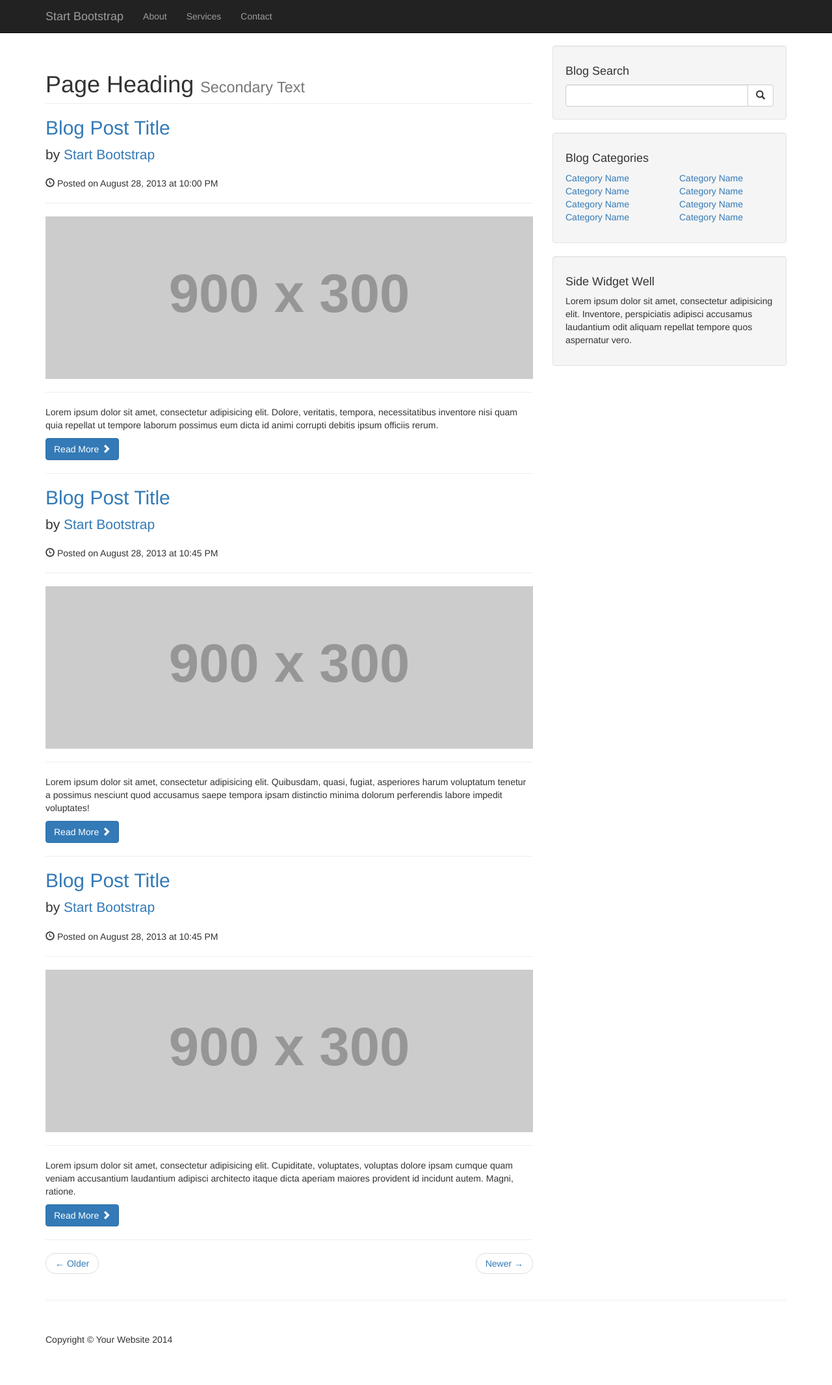
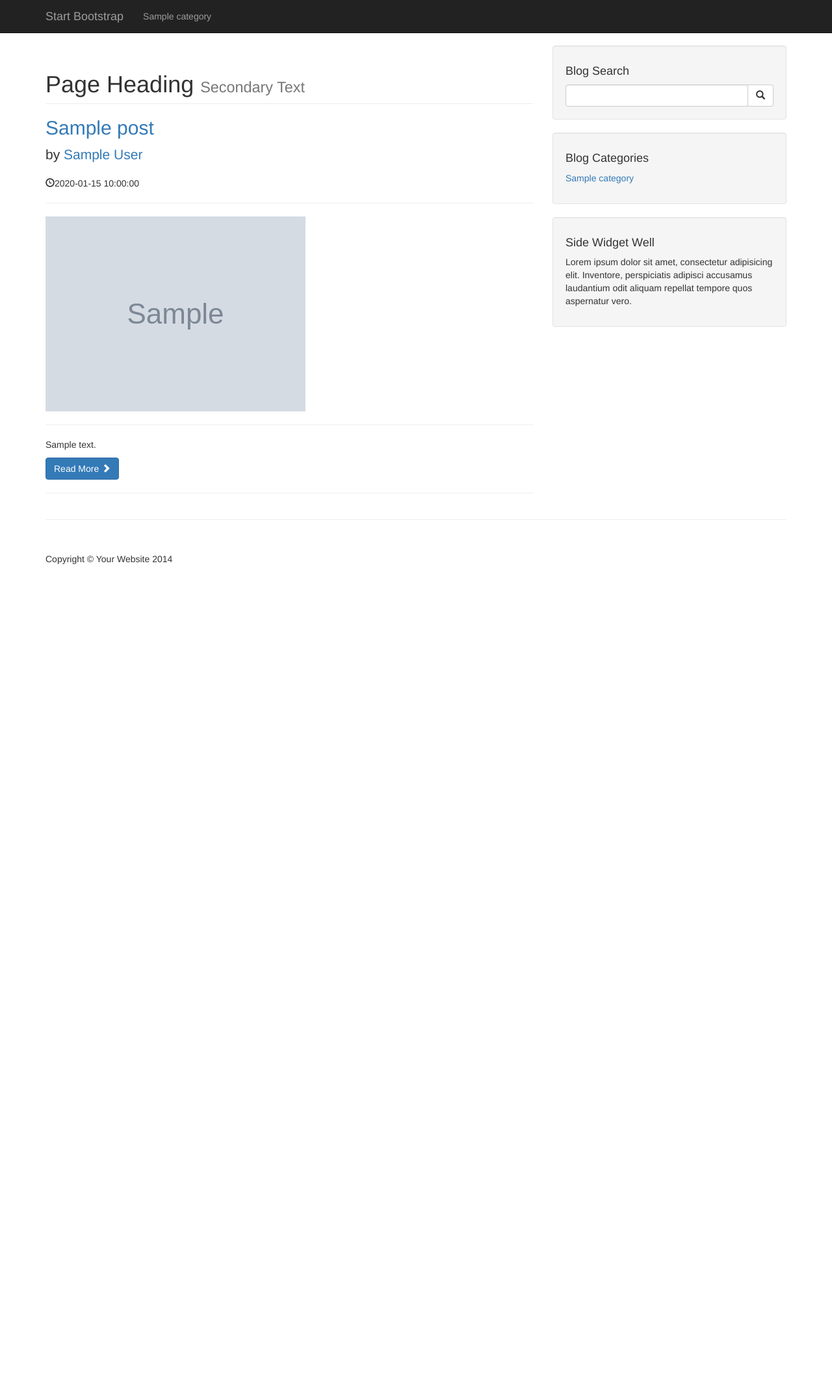
Before and after one commit to Semaradog/cms, a PHP site: page / in a window 1280 px wide. Shown: the whole page at 65% size. After the commit the page ends 868 px from the top, so only its background shows below. Run offline with PHP 8.4, Linux system fonts and the light colour scheme; tables that the repository leaves empty or names only in its code hold one stand-in row (values such as "Sample post"); grey boxes marked "Sample" are stand-in pictures; grey boxes labelled with a size stand in for pictures from a placeholder-image service; some libraries are stand-ins or nearby versions.

Commit message:
2nd commit

```diff
--- a/includes/footer.php
+++ b/includes/footer.php
@@ -0,0 +1,23 @@
+<!-- Footer -->
+<footer>
+            <div class="row">
+                <div class="col-lg-12">
+                    <p>Copyright &copy; Your Website 2014</p>
+                </div>
+                <!-- /.col-lg-12 -->
+            </div>
+            <!-- /.row -->
+        </footer>
+
+    </div>
+    <!-- /.container -->
+
+    <!-- jQuery -->
+    <script src="js/jquery.js"></script>
+
+    <!-- Bootstrap Core JavaScript -->
+    <script src="js/bootstrap.min.js"></script>
+
+</body>
+
+</html>
--- a/includes/header.php
+++ b/includes/header.php
@@ -1,3 +1,8 @@
+<?php include('db.php'); ?>
+
+
+
+
 <!DOCTYPE html>
 <html lang="en">
 
--- /dev/null
+++ b/includes/navigation.php
@@ -0,0 +1,43 @@
+<nav class="navbar navbar-inverse navbar-fixed-top" role="navigation">
+        <div class="container">
+            <!-- Brand and toggle get grouped for better mobile display -->
+            <div class="navbar-header">
+                <button type="button" class="navbar-toggle" data-toggle="collapse" data-target="#bs-example-navbar-collapse-1">
+                    <span class="sr-only">Toggle navigation</span>
+                    <span class="icon-bar"></span>
+                    <span class="icon-bar"></span>
+                    <span class="icon-bar"></span>
+                </button>
+                <a class="navbar-brand" href="#">Start Bootstrap</a>
+            </div>
+            <!-- Collect the nav links, forms, and other content for toggling -->
+            <div class="collapse navbar-collapse" id="bs-example-navbar-collapse-1">
+                <ul class="nav navbar-nav">
+
+                <?php
+
+                $query = "SELECT * FROM categories";
+                $result = mysqli_query($connection, $query);
+
+                while ($row = mysqli_fetch_assoc($result)) {
+                    $cat_title = $row['cat_title'];
+
+                    echo "<li><a href='#'>{$cat_title}</a></li>";
+                }
+
+                ?>
+                    <!-- <li>
+                        <a href="#">About</a>
+                    </li>
+                    <li>
+                        <a href="#">Services</a>
+                    </li>
+                    <li>
+                        <a href="#">Contact</a>
+                    </li> -->
+                </ul>
+            </div>
+            <!-- /.navbar-collapse -->
+        </div>
+        <!-- /.container -->
+    </nav>
--- /dev/null
+++ b/includes/sidebar.php
@@ -0,0 +1,56 @@
+<div class="col-md-4">
+                <!-- Blog Search Well -->
+                <div class="well">
+                    <h4>Blog Search</h4>
+                    <form action="search.php" method="post">
+                        <div class="input-group">
+                            <input name = "search" type="text" class="form-control">
+                            <span class="input-group-btn">
+                                <button class="btn btn-default" name="submit" type="submit">
+                                <span class="glyphicon glyphicon-search"></span>
+                                </button>
+                            </span>
+                        </div>
+                    </form>
+                    <!-- /.input-group -->
+                </div>
+
+                <!-- Blog Categories Well -->
+                <div class="well">
+
+                    <?php
+
+                        $query = "SELECT * FROM categories";
+                        $result = mysqli_query($connection, $query);
+
+                    ?>
+
+                    <h4>Blog Categories</h4>
+                    <div class="row">
+                        <div class="col-lg-12">
+                            <ul class="list-unstyled">
+
+                            <?php
+
+                                while ($row = mysqli_fetch_assoc($result)) {
+                                $cat_title = $row['cat_title'];
+
+                                echo "<li><a href='#'>{$cat_title}</a></li>";
+
+                            }
+
+
+                            ?>
+
+                            </ul>
+
+                        </div>
+                        <!-- /.col-lg-6 -->
+                    </div>
+                    <!-- /.row -->
+                </div>
+
+                <!-- Side Widget Well -->
+                <?php include('widget.php'); ?>
+
+            </div>
--- /dev/null
+++ b/includes/widget.php
@@ -0,0 +1,4 @@
+<div class="well">
+    <h4>Side Widget Well</h4>
+    <p>Lorem ipsum dolor sit amet, consectetur adipisicing elit. Inventore, perspiciatis adipisci accusamus laudantium odit aliquam repellat tempore quos aspernatur vero.</p>
+</div>
--- a/index.php
+++ b/index.php
@@ -1,36 +1,8 @@
-<?php include('includes/header.php') ?>
+    <!-- Header -->
+    <?php include('includes/header.php') ?>
 
     <!-- Navigation -->
-    <nav class="navbar navbar-inverse navbar-fixed-top" role="navigation">
-        <div class="container">
-            <!-- Brand and toggle get grouped for better mobile display -->
-            <div class="navbar-header">
-                <button type="button" class="navbar-toggle" data-toggle="collapse" data-target="#bs-example-navbar-collapse-1">
-                    <span class="sr-only">Toggle navigation</span>
-                    <span class="icon-bar"></span>
-                    <span class="icon-bar"></span>
-                    <span class="icon-bar"></span>
-                </button>
-                <a class="navbar-brand" href="#">Start Bootstrap</a>
-            </div>
-            <!-- Collect the nav links, forms, and other content for toggling -->
-            <div class="collapse navbar-collapse" id="bs-example-navbar-collapse-1">
-                <ul class="nav navbar-nav">
-                    <li>
-                        <a href="#">About</a>
-                    </li>
-                    <li>
-                        <a href="#">Services</a>
-                    </li>
-                    <li>
-                        <a href="#">Contact</a>
-                    </li>
-                </ul>
-            </div>
-            <!-- /.navbar-collapse -->
-        </div>
-        <!-- /.container -->
-    </nav>
+    <?php include('includes/navigation.php') ?>
 
     <!-- Page Content -->
     <div class="container">
@@ -40,6 +12,20 @@
             <!-- Blog Entries Column -->
             <div class="col-md-8">
 
+                <?php
+
+                $query = "SELECT * FROM posts";
+                $result = mysqli_query($connection, $query);
+
+                while ($row = mysqli_fetch_assoc($result)) {
+                    $post_title = $row['post_title'];
+                    $post_author = $row['post_author'];
+                    $post_date = $row['post_date'];
+                    $post_image = $row['post_image'];
+                    $post_content = $row['post_content'];
+
+                    ?>
+
                 <h1 class="page-header">
                     Page Heading
                     <small>Secondary Text</small>
@@ -47,148 +33,30 @@
 
                 <!-- First Blog Post -->
                 <h2>
-                    <a href="#">Blog Post Title</a>
+                    <a href="#"><?php echo $post_title; ?></a>
                 </h2>
                 <p class="lead">
-                    by <a href="index.php">Start Bootstrap</a>
+                    by <a href="index.php"><?php echo $post_author; ?></a>
                 </p>
-                <p><span class="glyphicon glyphicon-time"></span> Posted on August 28, 2013 at 10:00 PM</p>
+                <p><span class="glyphicon glyphicon-time"></span><?php echo $post_date; ?></p>
                 <hr>
-                <img class="img-responsive" src="http://placehold.it/900x300" alt="">
+                <img class="img-responsive" src="images/<?php echo $post_image; ?>" alt="">
                 <hr>
-                <p>Lorem ipsum dolor sit amet, consectetur adipisicing elit. Dolore, veritatis, tempora, necessitatibus inventore nisi quam quia repellat ut tempore laborum possimus eum dicta id animi corrupti debitis ipsum officiis rerum.</p>
+                <p><?php echo $post_content; ?></p>
                 <a class="btn btn-primary" href="#">Read More <span class="glyphicon glyphicon-chevron-right"></span></a>
 
                 <hr>
 
-                <!-- Second Blog Post -->
-                <h2>
-                    <a href="#">Blog Post Title</a>
-                </h2>
-                <p class="lead">
-                    by <a href="index.php">Start Bootstrap</a>
-                </p>
-                <p><span class="glyphicon glyphicon-time"></span> Posted on August 28, 2013 at 10:45 PM</p>
-                <hr>
-                <img class="img-responsive" src="http://placehold.it/900x300" alt="">
-                <hr>
-                <p>Lorem ipsum dolor sit amet, consectetur adipisicing elit. Quibusdam, quasi, fugiat, asperiores harum voluptatum tenetur a possimus nesciunt quod accusamus saepe tempora ipsam distinctio minima dolorum perferendis labore impedit voluptates!</p>
-                <a class="btn btn-primary" href="#">Read More <span class="glyphicon glyphicon-chevron-right"></span></a>
-
-                <hr>
-
-                <!-- Third Blog Post -->
-                <h2>
-                    <a href="#">Blog Post Title</a>
-                </h2>
-                <p class="lead">
-                    by <a href="index.php">Start Bootstrap</a>
-                </p>
-                <p><span class="glyphicon glyphicon-time"></span> Posted on August 28, 2013 at 10:45 PM</p>
-                <hr>
-                <img class="img-responsive" src="http://placehold.it/900x300" alt="">
-                <hr>
-                <p>Lorem ipsum dolor sit amet, consectetur adipisicing elit. Cupiditate, voluptates, voluptas dolore ipsam cumque quam veniam accusantium laudantium adipisci architecto itaque dicta aperiam maiores provident id incidunt autem. Magni, ratione.</p>
-                <a class="btn btn-primary" href="#">Read More <span class="glyphicon glyphicon-chevron-right"></span></a>
-
-                <hr>
-
-                <!-- Pager -->
-                <ul class="pager">
-                    <li class="previous">
-                        <a href="#">&larr; Older</a>
-                    </li>
-                    <li class="next">
-                        <a href="#">Newer &rarr;</a>
-                    </li>
-                </ul>
+                <?php } ?>
 
             </div>
 
             <!-- Blog Sidebar Widgets Column -->
-            <div class="col-md-4">
-
-                <!-- Blog Search Well -->
-                <div class="well">
-                    <h4>Blog Search</h4>
-                    <div class="input-group">
-                        <input type="text" class="form-control">
-                        <span class="input-group-btn">
-                            <button class="btn btn-default" type="button">
-                                <span class="glyphicon glyphicon-search"></span>
-                        </button>
-                        </span>
-                    </div>
-                    <!-- /.input-group -->
-                </div>
-
-                <!-- Blog Categories Well -->
-                <div class="well">
-                    <h4>Blog Categories</h4>
-                    <div class="row">
-                        <div class="col-lg-6">
-                            <ul class="list-unstyled">
-                                <li><a href="#">Category Name</a>
-                                </li>
-                                <li><a href="#">Category Name</a>
-                                </li>
-                                <li><a href="#">Category Name</a>
-                                </li>
-                                <li><a href="#">Category Name</a>
-                                </li>
-                            </ul>
-                        </div>
-                        <!-- /.col-lg-6 -->
-                        <div class="col-lg-6">
-                            <ul class="list-unstyled">
-                                <li><a href="#">Category Name</a>
-                                </li>
-                                <li><a href="#">Category Name</a>
-                                </li>
-                                <li><a href="#">Category Name</a>
-                                </li>
-                                <li><a href="#">Category Name</a>
-                                </li>
-                            </ul>
-                        </div>
-                        <!-- /.col-lg-6 -->
-                    </div>
-                    <!-- /.row -->
-                </div>
-
-                <!-- Side Widget Well -->
-                <div class="well">
-                    <h4>Side Widget Well</h4>
-                    <p>Lorem ipsum dolor sit amet, consectetur adipisicing elit. Inventore, perspiciatis adipisci accusamus laudantium odit aliquam repellat tempore quos aspernatur vero.</p>
-                </div>
-
-            </div>
+            <?php include('includes/sidebar.php') ?>
 
         </div>
         <!-- /.row -->
 
         <hr>
 
-        <!-- Footer -->
-        <footer>
-            <div class="row">
-                <div class="col-lg-12">
-                    <p>Copyright &copy; Your Website 2014</p>
-                </div>
-                <!-- /.col-lg-12 -->
-            </div>
-            <!-- /.row -->
-        </footer>
-
-    </div>
-    <!-- /.container -->
-
-    <!-- jQuery -->
-    <script src="js/jquery.js"></script>
-
-    <!-- Bootstrap Core JavaScript -->
-    <script src="js/bootstrap.min.js"></script>
-
-</body>
-
-</html>
+        <?php include('includes/footer.php') ?>
```
Also changed, not shown: search.php (added, +82 -0 lines), images/JAVA.jpg (added), images/javascript.png (added), images/php.png (added).
